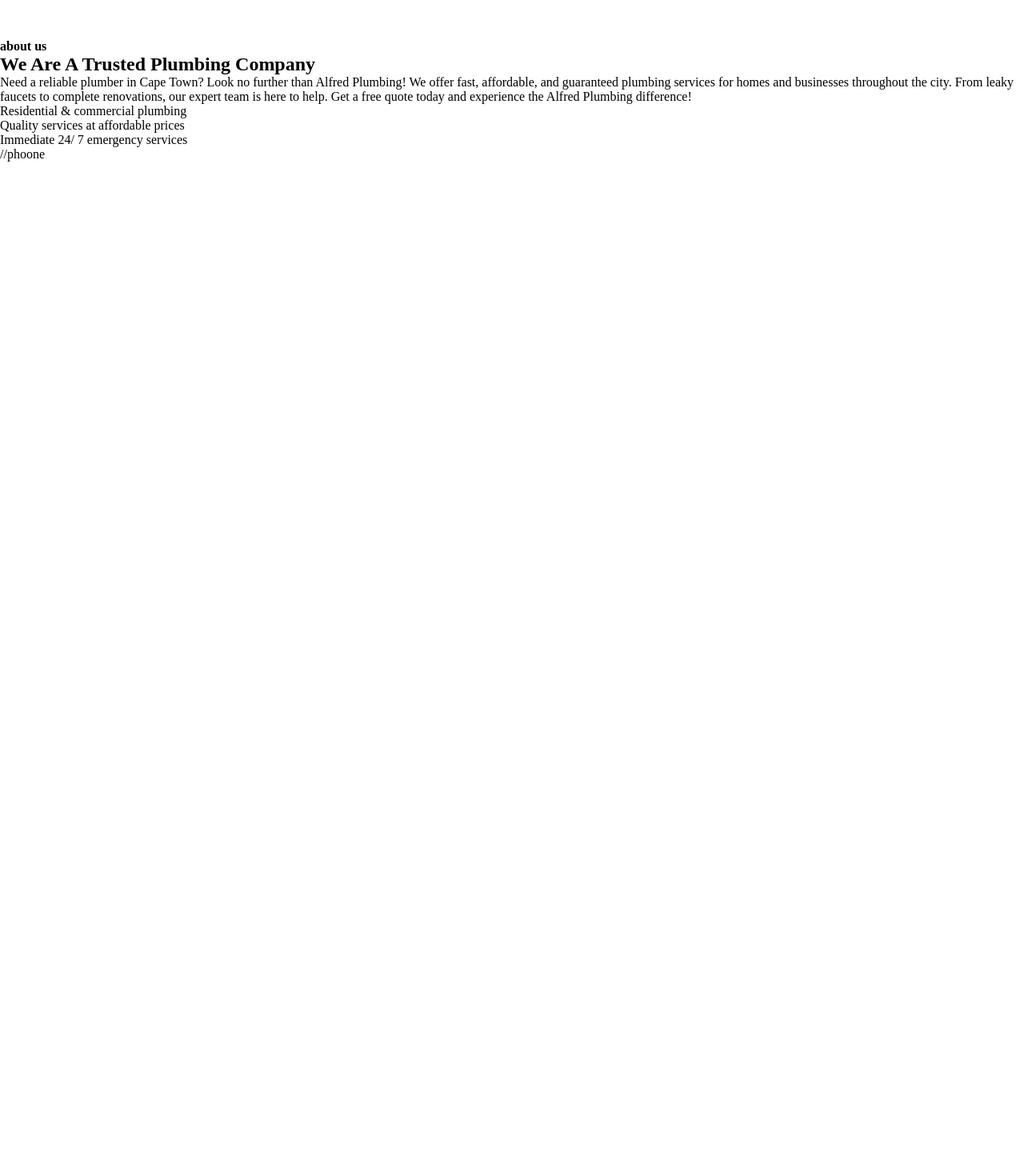
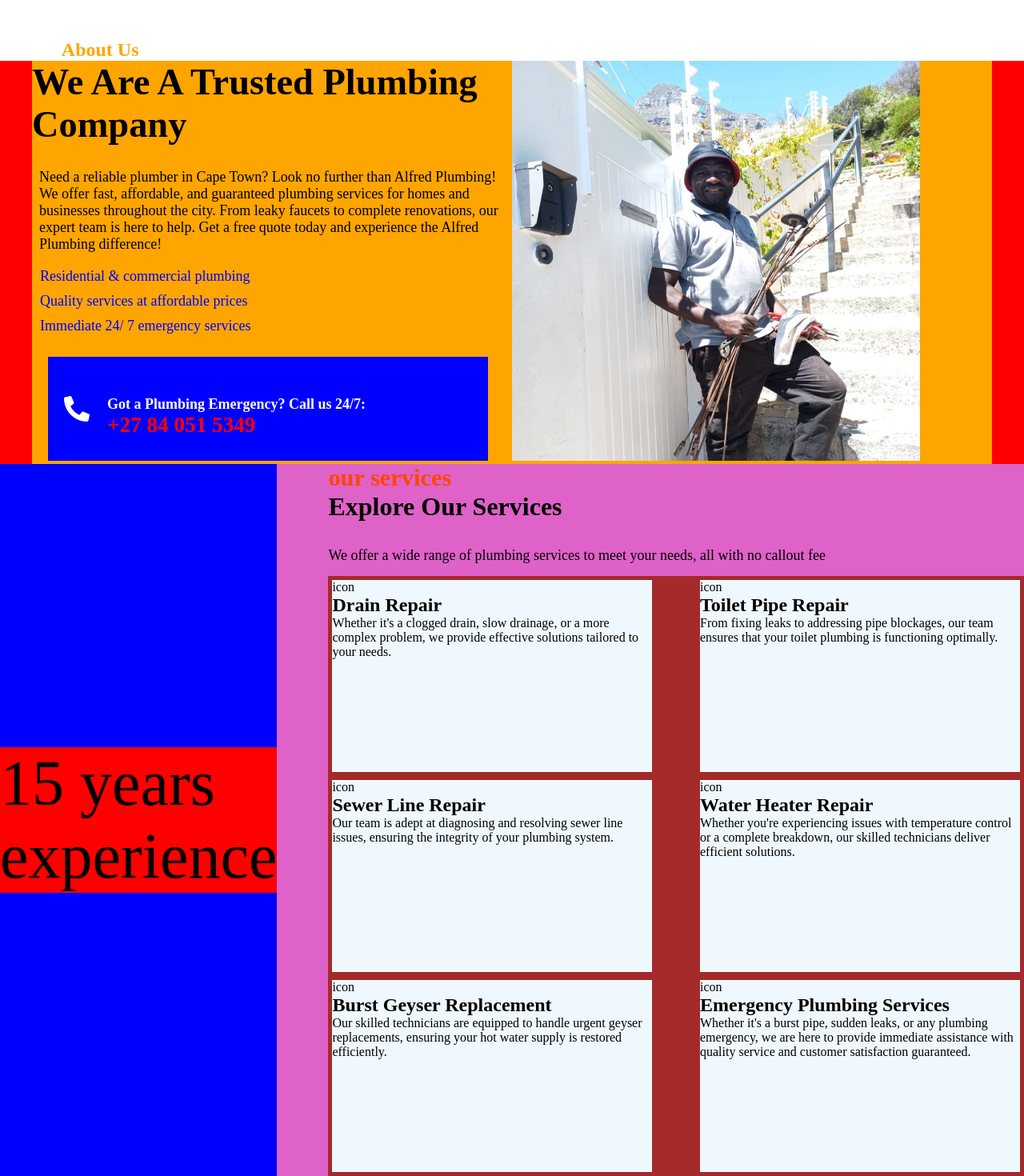
Before and after one commit to Privils/alfreds-plumpco, a React (Create React App) app: page /alfreds-plumpco/Home in a window 1280 px wide. Shown: the part 1311-2781 px from the top of the page at 80% size. Before the commit the page ends 1531 px from the top, so only its background shows below. Built offline with nearby package versions, Linux system fonts and the light colour scheme.

Commit message:
serives and about

```diff
--- a/src/App.css
+++ b/src/App.css
@@ -83,6 +83,7 @@
   }
   .phone{
     font-size: 1.7rem;
+    color: red;
   }
   /*-----------------------Home-------------------------- */
   .main{
@@ -200,3 +201,98 @@
     background-color: #1023cea7;
     cursor: pointer;
   }
+  /* ---------------------about section-------------- */
+  /* need to add the image */
+  .a-bout{
+    background-color: red;
+    display: flex;
+    justify-content: center;
+  }
+.about-us-img-container{
+  width: 600px;
+background-color: orange;
+  }
+  .about-us-img-container img{
+    width: 85%;
+    height: 500px;
+      }
+  .about h4{
+    text-transform: capitalize;
+    color: orange;
+    font-size: 24px;
+    margin-left: 6vw;
+  }
+  .about-text{
+    background-color: orange;
+    width: 600px;
+  }
+  .about-text h1{
+    font-size: 2.9em;
+  }
+  .about-text p{
+    margin-top: 20px;
+    padding: 9px;
+    font-size: 18px;
+  }
+  .about-text ul li{
+    margin-top: 10px;
+    font-size: 18px;
+    list-style: none;
+    margin-left: 10px;
+    color: blue;
+  }
+  .inAbout{
+    margin-top: 28px;
+    width: 550px;
+    height: 130px;
+    display: flex;
+    justify-content: left;
+  }
+  /* .call-us-about{
+    font-size: 2rem !important;
+  } */
+   /* services */
+   .services{
+    background-color: #ce10aba7;
+    display: flex;
+    justify-content: space-between;
+   }
+   .years{
+    background-color: blue;
+    width: 800px !important;
+    margin-right: 5vw;
+    display: flex;
+    align-items: center;
+    place-content: center;
+
+   }
+   .years p{
+   /* transform: rotate(90deg); */
+ font-size: 5em;
+ background-color: red;
+   }
+   .services-container h3{
+    color: orangered;
+    font-size: 1.9em;
+   }
+   .Explore-Our-Services{
+font-size: 2em;
+font-weight: 800;
+   }
+   .offer-text{
+    margin-top: 4vh;
+    font-size: 18px;
+   }
+   .cards-container{
+    background-color: brown;
+    margin-top: 15px;
+    display: flex;
+    justify-content: space-between;
+    flex-wrap: wrap;
+   }
+   .service-cards{
+    margin: 5px;
+    width: 400px;
+    background-color: aliceblue;
+    height: 240px;
+   }
--- a/src/components/Home.jsx
+++ b/src/components/Home.jsx
@@ -1,9 +1,11 @@
 import React from "react";
-import { FaWhatsapp, FaArrowRight } from "react-icons/fa";
+import { FaWhatsapp, FaArrowRight, FaPhone } from "react-icons/fa";
 import image from "./images/service-1.jpg";
 import image1 from "./images/service-2.jpg";
 import image2 from "./images/service-3.jpg";
-import image3 from './images/about-1.jpg'
+import image3 from './images/about-1.jpg';
+import image4 from './images/about-1.jpg';
+import image5 from './images/about-2.jpg';
 
 const Home = () => {
   return (
@@ -58,7 +60,7 @@
       {/* fix this section */}
       <section className="about">
         <h4>about us</h4>
-        <div>
+        <div className="a-bout">
           <div className="about-text">
             <h1>We Are A Trusted Plumbing Company</h1>
             <p>
@@ -80,12 +82,88 @@
                 Immediate 24/ 7 emergency services
                 </li>
               </ul>
-              <div>
-                //phoone
-              </div>
+              <div className='phone-container inAbout'>
+       <FaPhone className='FaPhone'/>
+       <p className='call-us-about'>
+       Got a Plumbing Emergency? Call us 24/7: <br />
+       <span className="phone">+27 84 051 5349</span>
+       </p>
+        </div>
           </div>
           <div className="about-us-img-container">
-            <img src="" alt="" />
+            <img src={image4} alt="" />
+          </div>
+        </div>
+      </section>
+      <section className="services">
+
+        <div className="years">
+          <p>
+            15 years experience
+          </p>
+        </div>
+
+        <div className="services-container">
+          <h3>our services</h3>
+          <p className="Explore-Our-Services">Explore Our Services</p>
+          <p className="offer-text">
+          We offer a wide range of plumbing services to meet your needs, all with no <span className="callout-fee">callout fee</span>
+          </p>
+          <div className="cards-container">
+           <div className="service-cards">
+            <span>icon</span>
+            <h2>
+            Drain Repair
+            </h2>
+            <p>
+            Whether it's a clogged drain, slow drainage, or a more complex problem, we provide effective solutions tailored to your needs.
+            </p>
+           </div>
+           <div className="service-cards">
+           <span>icon</span>
+            <h2>
+            Toilet Pipe Repair
+            </h2>
+            <p>
+            From fixing leaks to addressing pipe blockages, our team ensures that your toilet plumbing is functioning optimally.
+            </p>
+           </div>
+           <div className="service-cards">
+           <span>icon</span>
+            <h2>
+            Sewer Line Repair
+            </h2>
+            <p>
+            Our team is adept at diagnosing and resolving sewer line issues, ensuring the integrity of your plumbing system.
+            </p>
+           </div>
+           <div className="service-cards">
+           <span>icon</span>
+            <h2>
+            Water Heater Repair
+            </h2>
+            <p>
+            Whether you're experiencing issues with temperature control or a complete breakdown, our skilled technicians deliver efficient solutions.
+            </p>
+           </div>
+           <div className="service-cards">
+           <span>icon</span>
+            <h2>
+            Burst Geyser Replacement
+            </h2>
+            <p>
+            Our skilled technicians are equipped to handle urgent geyser replacements, ensuring your hot water supply is restored efficiently.
+            </p>
+           </div>
+           <div className="service-cards">
+           <span>icon</span>
+            <h2>
+            Emergency Plumbing Services
+            </h2>
+            <p>
+            Whether it's a burst pipe, sudden leaks, or any plumbing emergency, we are here to provide immediate assistance with quality service and customer satisfaction guaranteed.
+            </p>
+           </div>
           </div>
         </div>
       </section>
```
